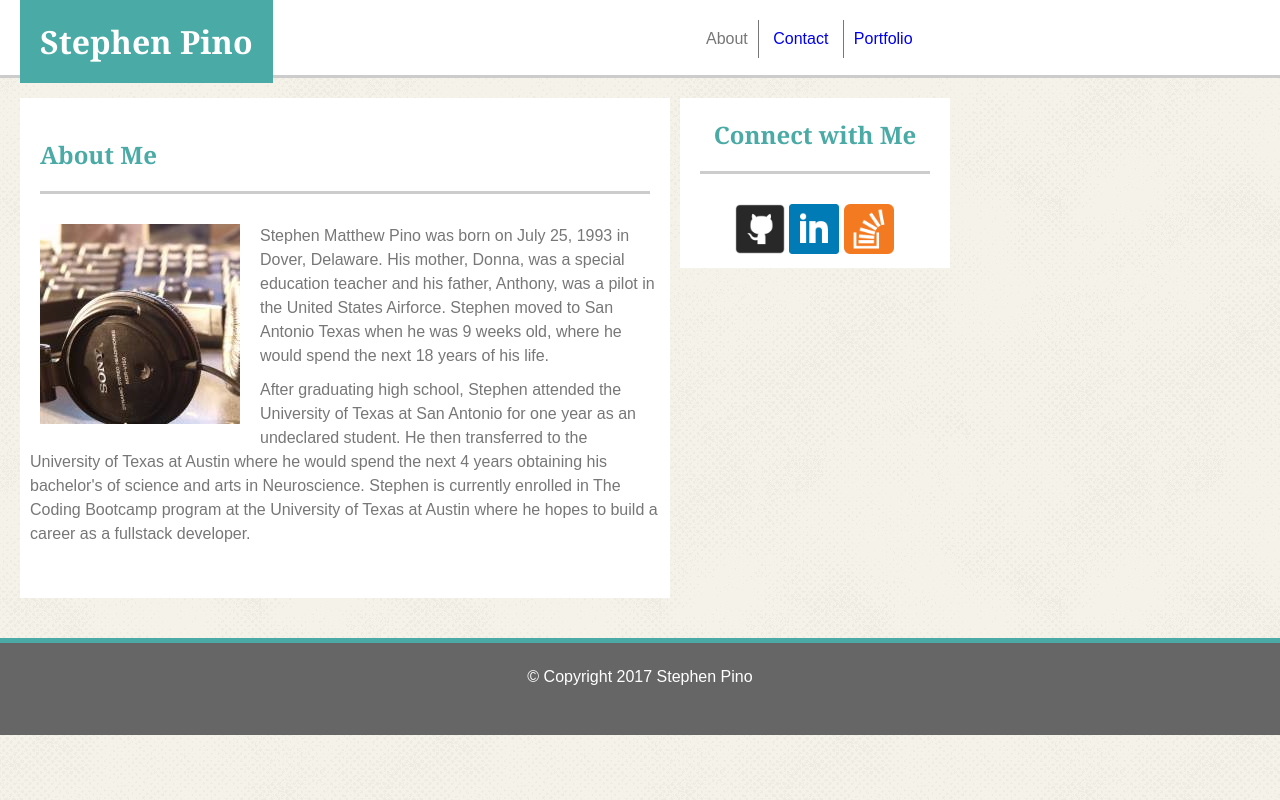
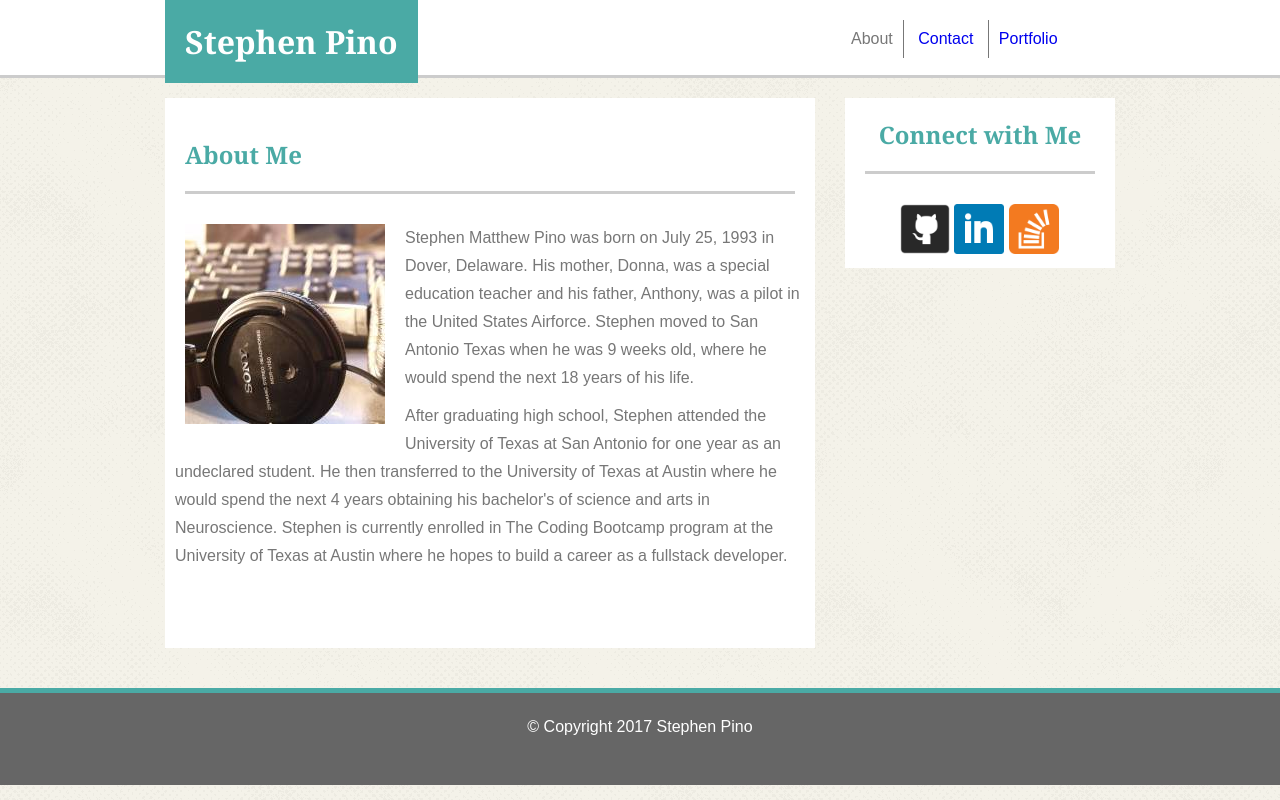
Before and after one commit to StephenPino/Basic-Portfolio, a PHP site: page / in a window 1280 px wide. Run offline with PHP 8.4, Linux system fonts and the light colour scheme.

Commit message:
centered content and readjusted some margins

```diff
--- a/assets/css/style.css
+++ b/assets/css/style.css
@@ -17,7 +17,7 @@ h1 {
 	color: #ffffff;
 	padding: 20px;
 	float:left;
-	margin-left: 20px;
+	margin-left: 0;
 	margin-top: 0;
 }
 
@@ -51,7 +51,7 @@ a {
 
 p {
 	color:#777777;
-	line-height: 150%;
+	line-height: 175%;
 	margin: 10px;
 
 }
@@ -74,6 +74,7 @@ textarea {
 
 .page-wrap {
 	width: 950px;
+	margin: 0 auto;
 }
 .portfolioImage {
 	width: 275px;
@@ -161,9 +162,9 @@ textarea {
 	clear: both;
 	float: left;
 	width: 650px;
-	height: 500px;
+	height: 550px;
 	background-color: #ffffff;
-	margin-left: 20px;
+	margin-left: 0;
 	margin-top: 20px;
 	margin-bottom: 40px;
 }
```
